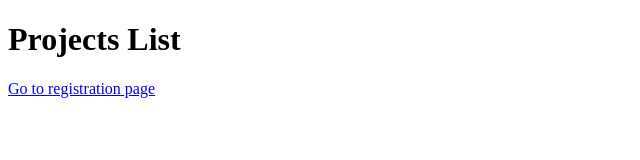
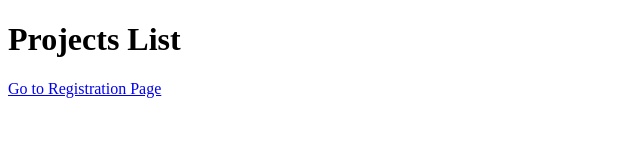
Before and after one commit to Alda987/wd201, a website: page http-server/project.html in a window 1280 px wide. Shown: the full height of the page, 0-640 px from the left. Drawn offline with Linux system fonts and the light colour scheme.

```diff
--- a/http-server/project.html
+++ b/http-server/project.html
@@ -5,6 +5,6 @@
   </head>
   <body>
     <h1>Projects List</h1>
-    <a href="registration.html">Go to registration page</a>
+    <a href="/registration">Go to Registration Page</a>
   </body>
 </html>
```
